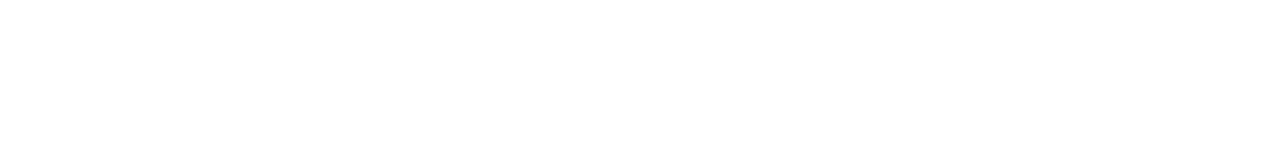
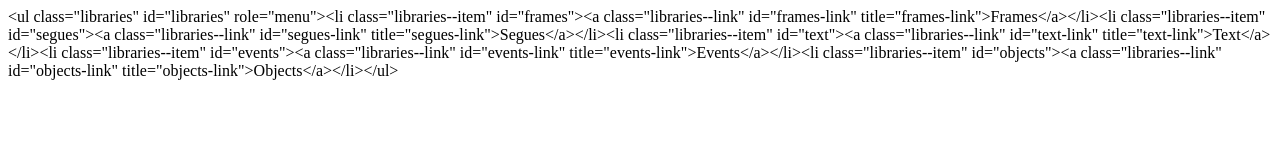
Before and after one commit to matthewstokeley/print, a website: page index.html in a window 1280 px wide. Drawn offline with Linux system fonts and the light colour scheme.

Commit message:
element to text

```diff
--- a/index.html
+++ b/index.html
@@ -87,7 +87,7 @@
             };
 
             var list = new print.List(listSchema);
-            document.getElementById('body').text = list.getString();
+            document.getElementById('body').innerText = list.getString();
 
 
         </script>
```
